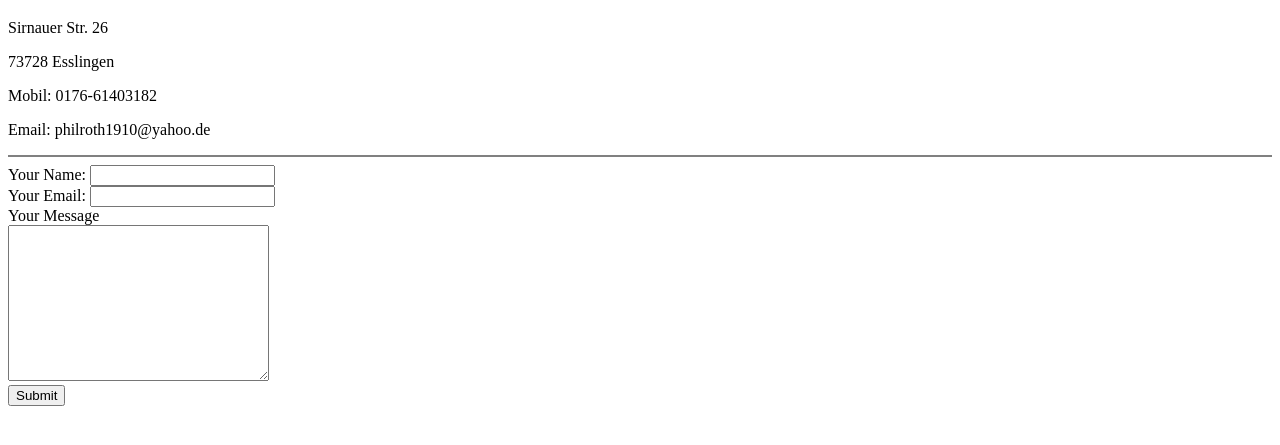
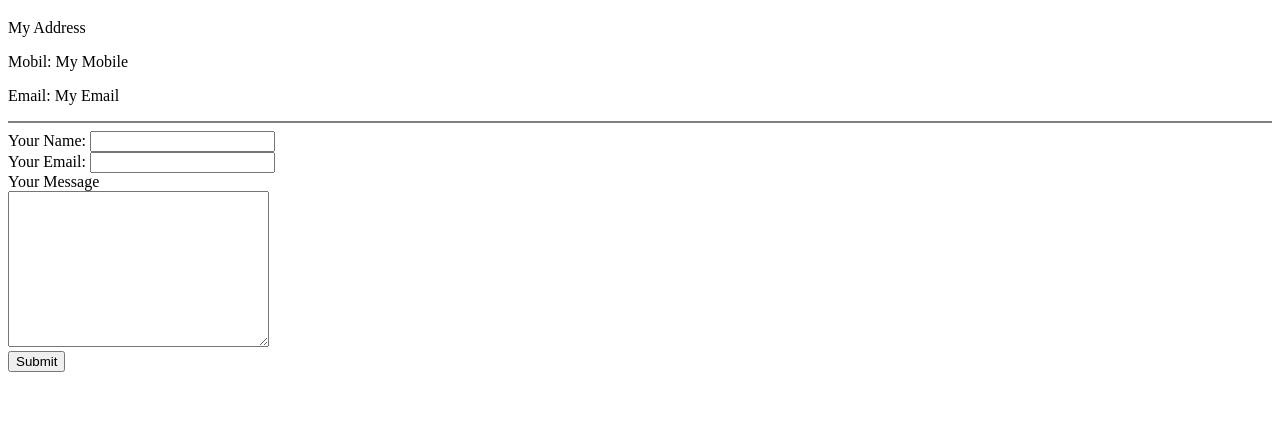
Before and after one commit to phroix/index.html, a plain HTML site: page contact.html in a window 1280 px wide. Shown: the part 61-506 px from the top of the page. Drawn offline with Linux system fonts and the light colour scheme.

Commit message:
Update contact.html

```diff
--- a/contact.html
+++ b/contact.html
@@ -8,10 +8,9 @@
     </head>
     <body>
         <h1>Contact</h1>
-        <p>Sirnauer Str. 26</p>
-        <p>73728 Esslingen</p>
-        <p>Mobil: 0176-61403182</p>
-        <p>Email: philroth1910@yahoo.de</p>
+        <p>My Address</p>
+        <p>Mobil: My Mobile</p>
+        <p>Email: My Email</p>
 
         <hr size="2" noshade>
 
```
